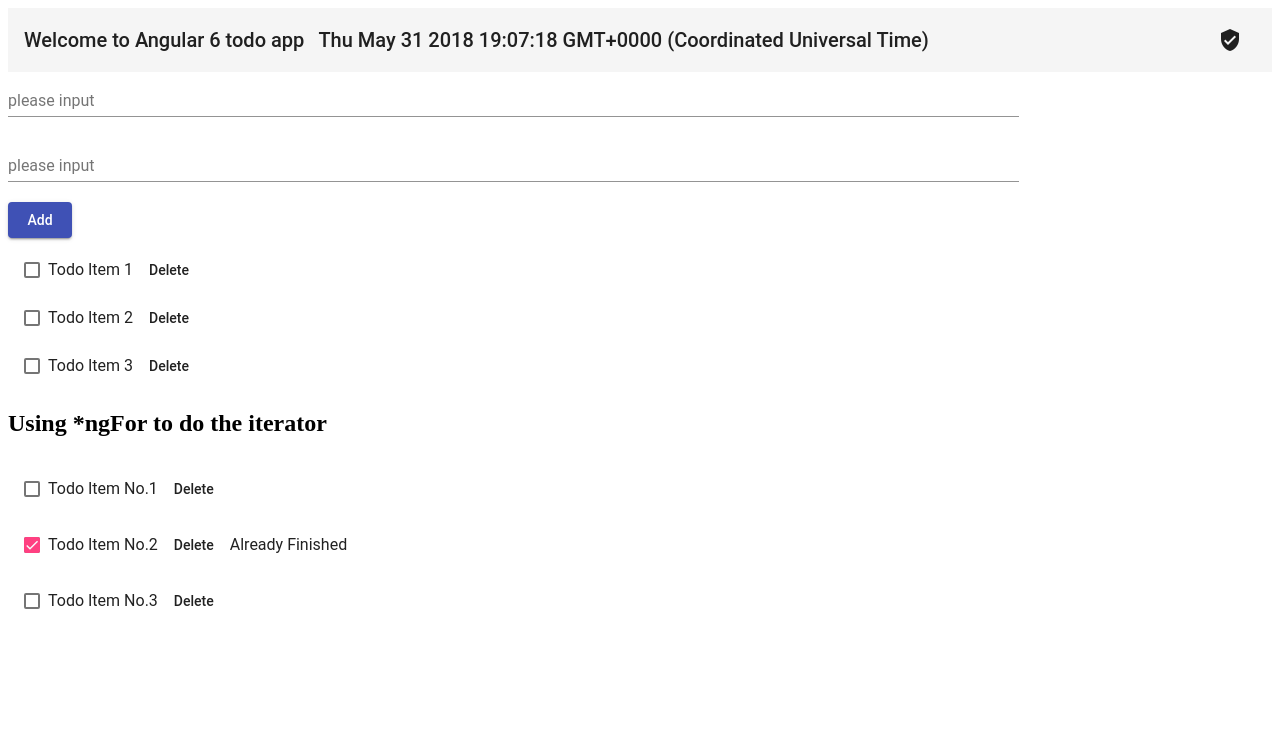
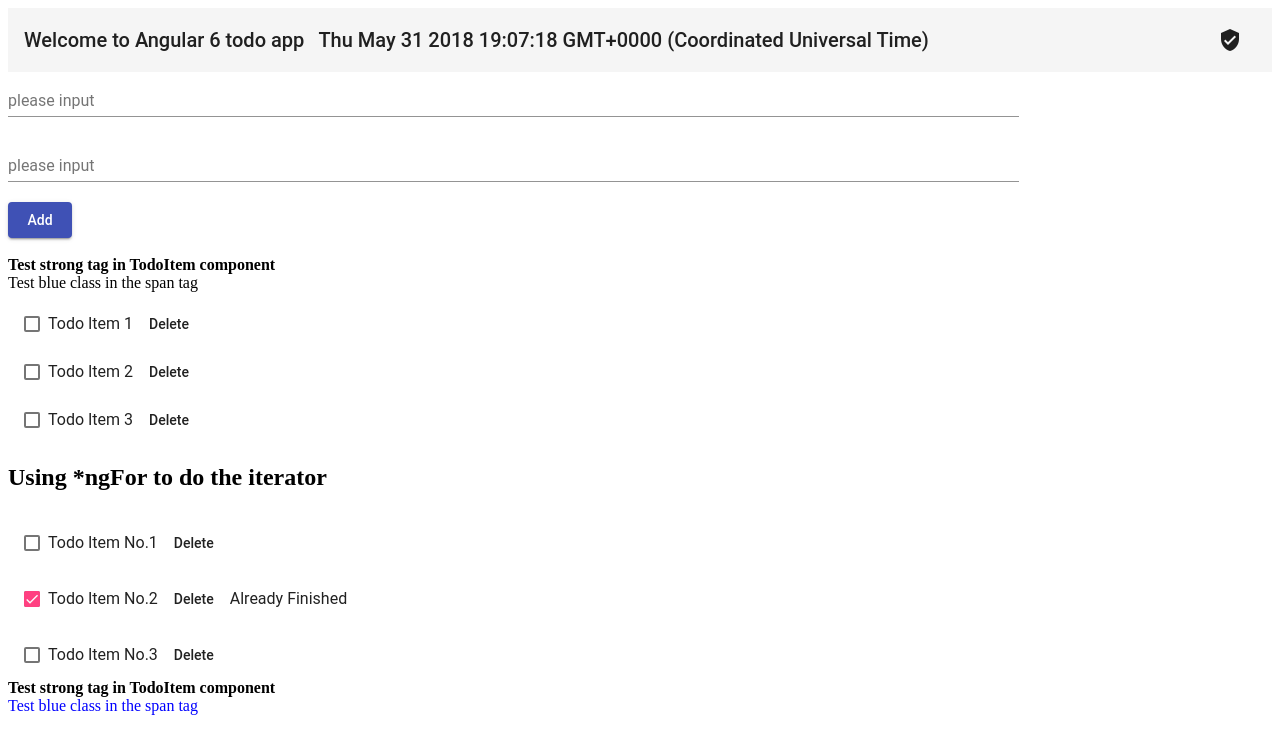
Before and after one commit to sawyerbutton/Angular6_ReLearning, an Angular app: page / in a window 1280 px wide. Shown: the top 754 px of the page. Built offline with nearby package versions, Linux system fonts and the light colour scheme.

Commit message:
added style function

```diff
--- a/src/app/add-form/add-form.component.html
+++ b/src/app/add-form/add-form.component.html
@@ -14,3 +14,11 @@
 </form>
 <!--$event is for using event binding one way binding from dom to component-->
 <button mat-raised-button color="primary" (click)="addTodo($event)">Add</button>
+<br><br>
+<!--css style will only use in its owner component and html file which will keep the whole css file clean-->
+<!--if you want to add style sheet global, watch the src/style.css file-->
+<div>
+  <strong>Test strong tag in TodoItem component</strong>
+  <br>
+  <span class="blue">Test blue class in the span tag</span>
+</div>
--- a/src/app/todo-items/todo-items.component.css
+++ b/src/app/todo-items/todo-items.component.css
@@ -0,0 +1,7 @@
+.strong{
+  color: red;
+}
+
+.blue{
+  color: blue;
+}
--- a/src/app/todo-items/todo-items.component.html
+++ b/src/app/todo-items/todo-items.component.html
@@ -11,3 +11,9 @@
   <!--use *ngIf to do the decide the span label will be created or not-->
   <mat-list-item ><mat-checkbox [checked]="item.done" id="item.id">{{item.value}}</mat-checkbox><a mat-button>Delete</a><span *ngIf="item.done">Already Finished</span></mat-list-item>
 </mat-list>
+
+<div>
+  <strong>Test strong tag in TodoItem component</strong>
+  <br>
+  <span class="blue">Test blue class in the span tag</span>
+</div>
```
Also changed, not shown: src/styles.css (+8 -0 lines).
